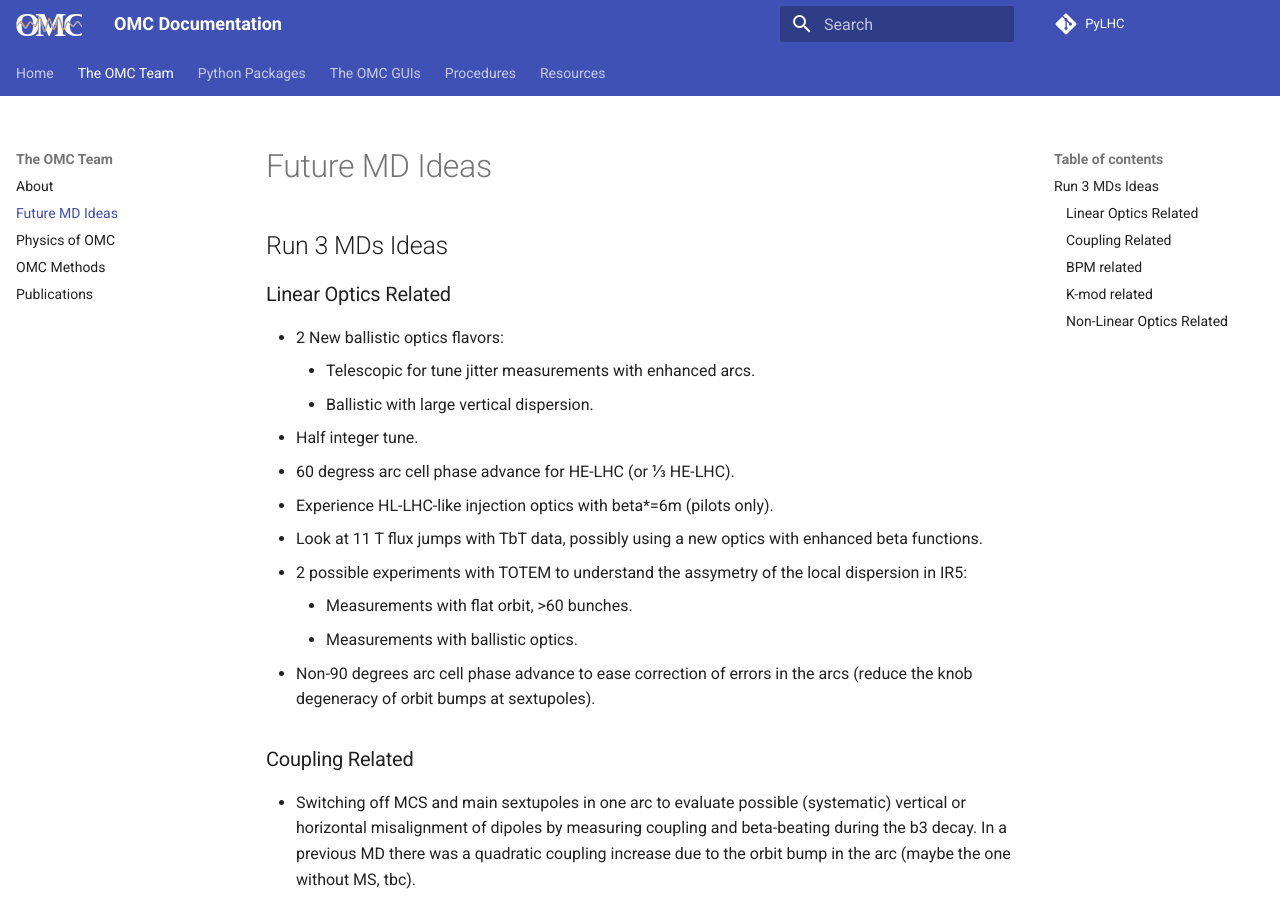
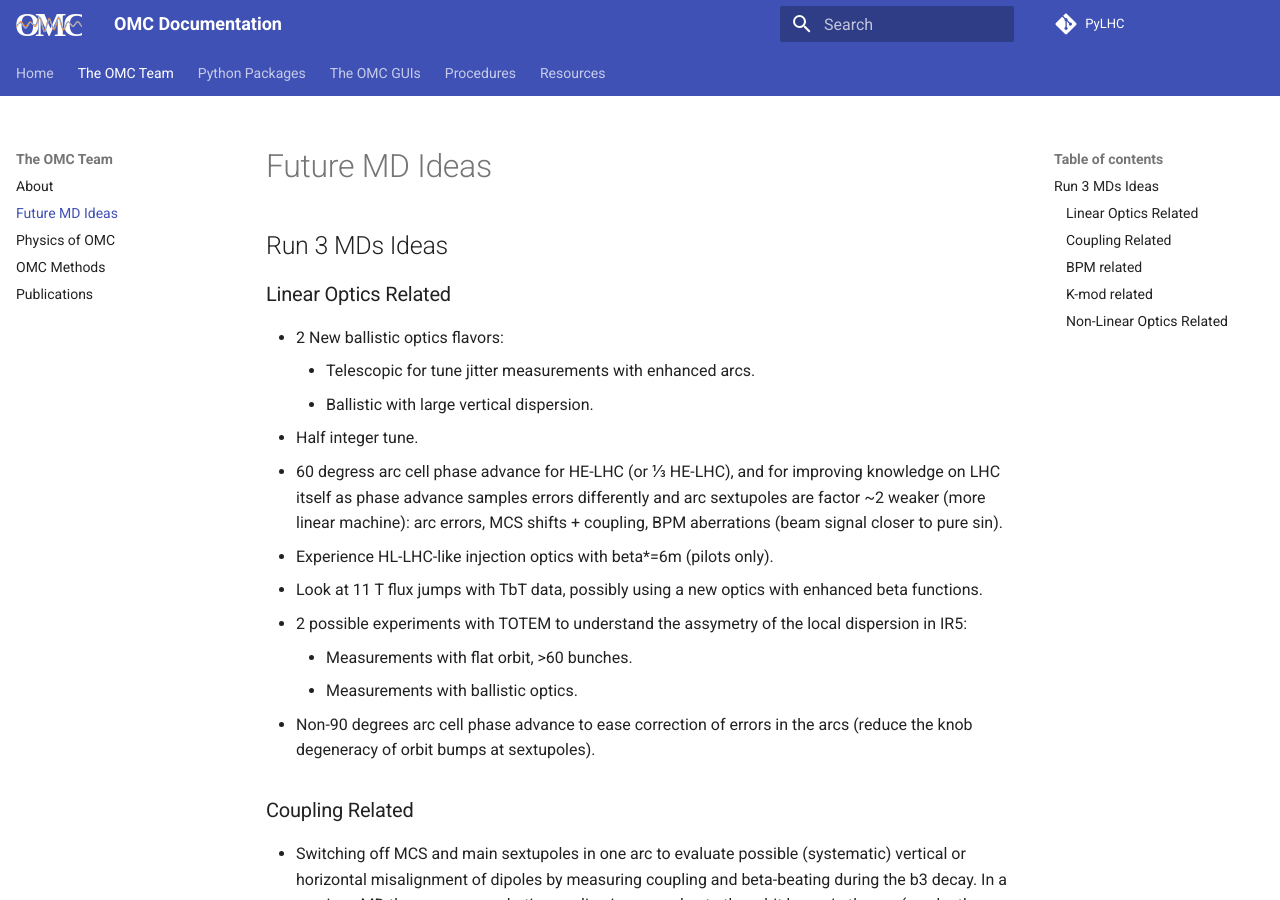
Before and after one commit to pylhc/pylhc.github.io, an MkDocs documentation site: the page built from docs/omc_team/ideas.md, in a window 1280 px wide and 900 px high. Built offline with MkDocs 1.6.1 and Material for MkDocs 9.7.7, drawn with Linux system fonts in a browser that asks for light colours.

Commit message:
Update ideas.md (#39)

```diff
--- a/docs/omc_team/ideas.md
+++ b/docs/omc_team/ideas.md
@@ -8,7 +8,7 @@
     * Telescopic for tune jitter measurements with enhanced arcs.
     * Ballistic with large vertical dispersion.
 * Half integer tune.
-* 60 degress arc cell phase advance for HE-LHC (or 1/3 HE-LHC).
+* 60 degress arc cell phase advance for HE-LHC (or 1/3 HE-LHC), and for improving knowledge on LHC itself as phase advance samples errors differently and arc sextupoles are factor ~2 weaker (more linear machine): arc errors, MCS shifts + coupling, BPM aberrations (beam signal closer to pure sin).
 * Experience HL-LHC-like  injection optics with beta*=6m (pilots only).
 * Look at 11 T flux jumps with TbT data, possibly using a new optics with enhanced beta functions.
 * 2 possible experiments with TOTEM to understand the assymetry of the local dispersion in IR5:
```
